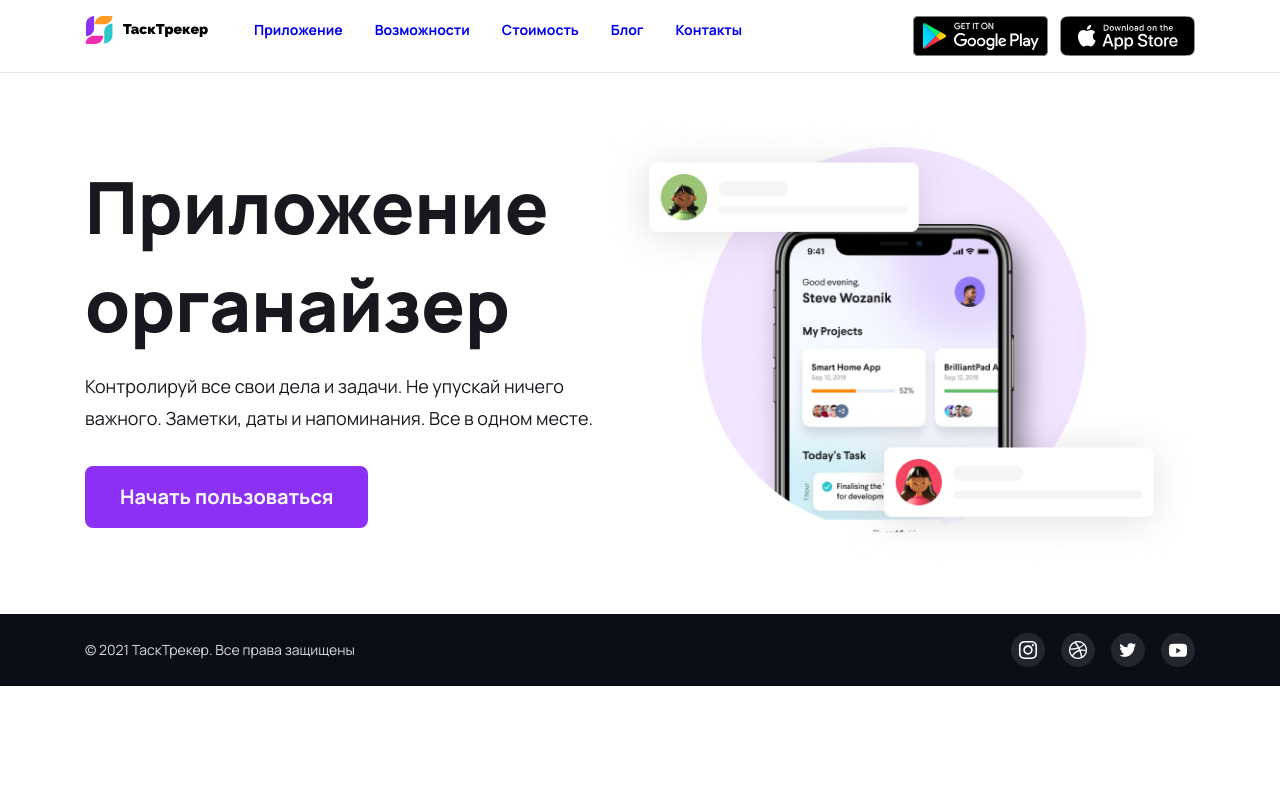
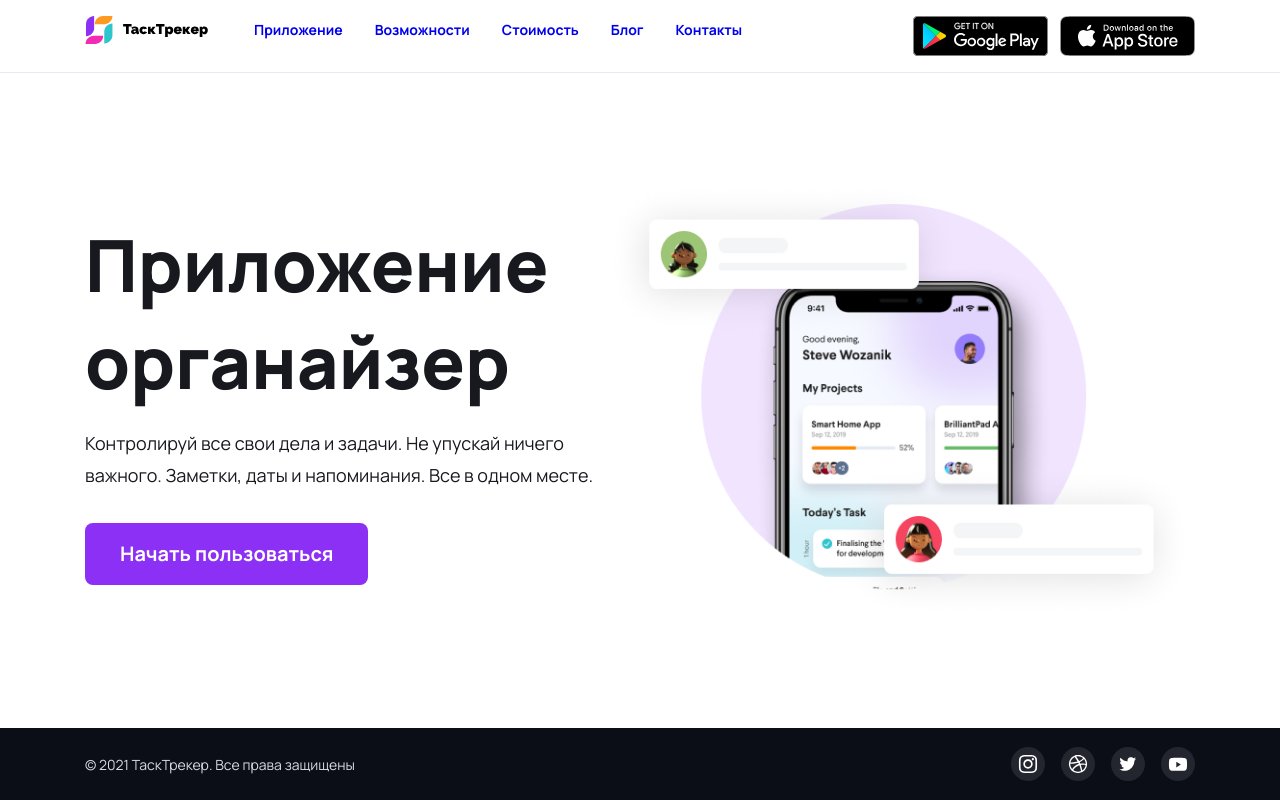
Before and after one commit to Zheny-mc/tasktracker-html, a plain HTML site: page index.html in a window 1280 px wide. Drawn offline with Linux system fonts and the light colour scheme.

Commit message:
Update main.css

```diff
--- a/css/main.css
+++ b/css/main.css
@@ -17,7 +17,7 @@ body {
 .main-page {
     display: flex;
     flex-direction: column;
-    justify-self: space-between;
+    justify-content: space-between;
 }
 
 /* header */
```
